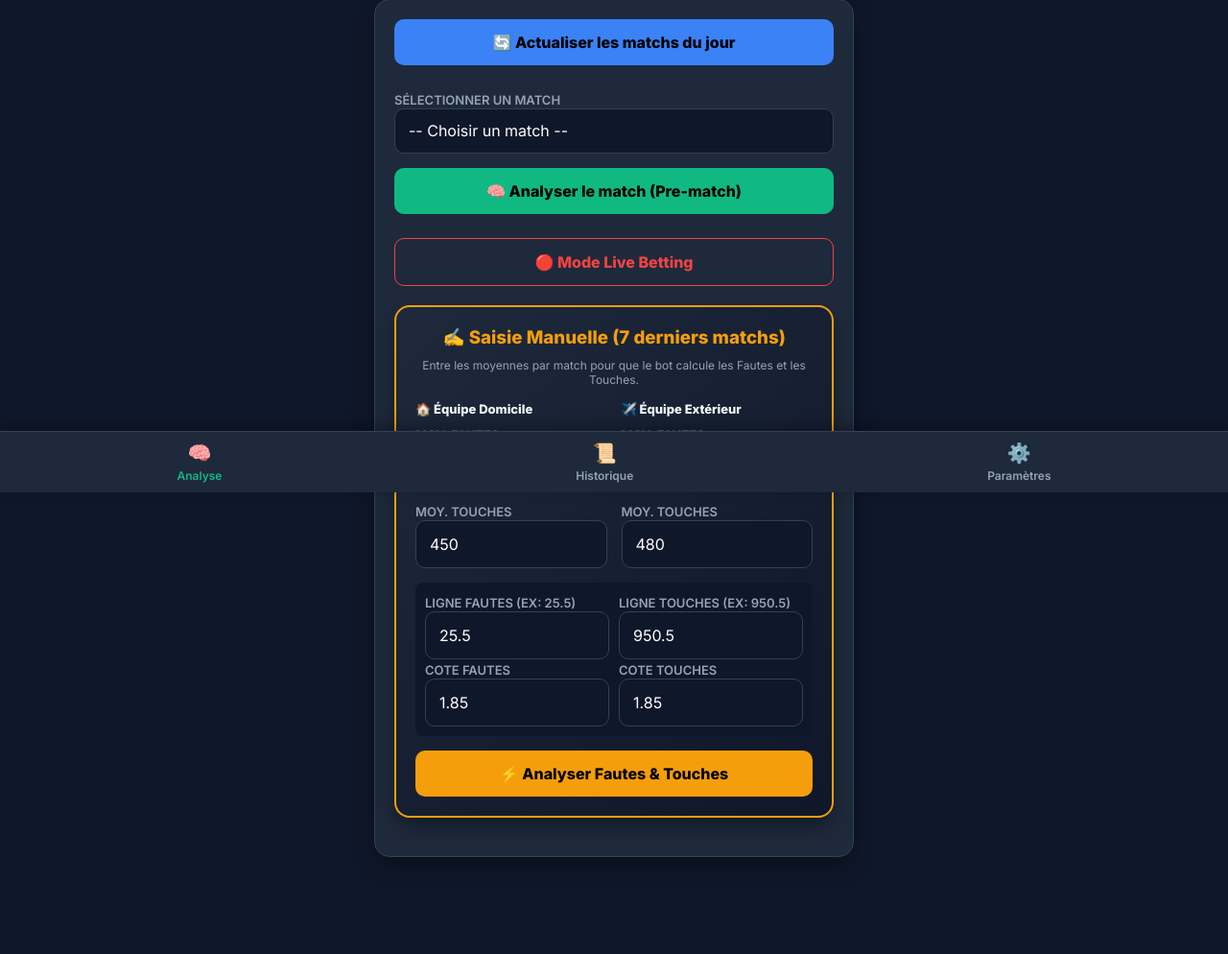
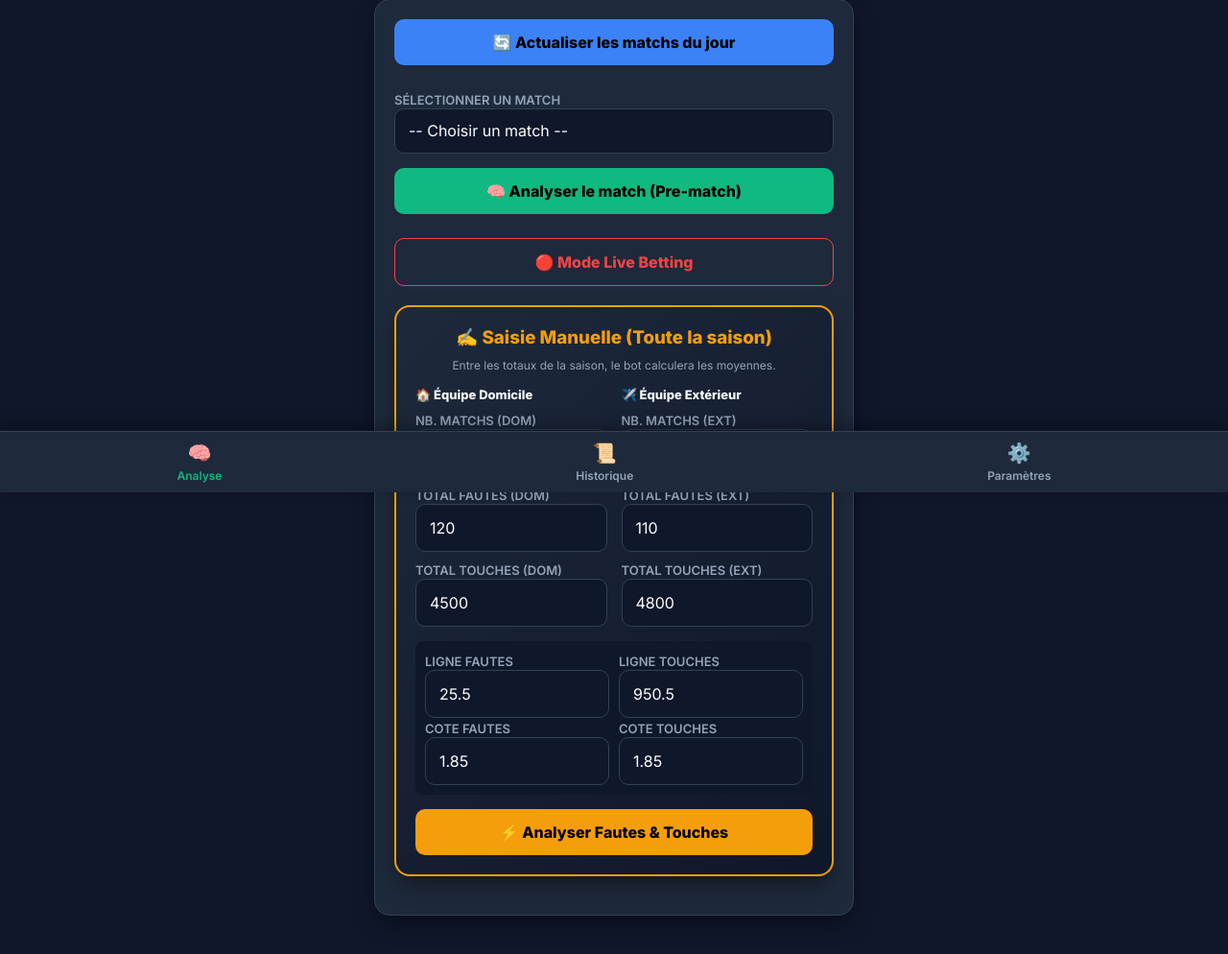
Before and after one commit to hamzypogba0610-pixel/Orion_bot237, a FastAPI app: page / in a window 1280 px wide. Shown: the part 287-1281 px from the top of the page at 96% size. Before the commit the page ends 1183 px from the top, so only its background shows below. Run offline with FastAPI, Linux system fonts and the light colour scheme; data that the repository does not hold is empty.

Commit message:
Update index.html

```diff
--- a/templates/index.html
+++ b/templates/index.html
@@ -127,40 +127,44 @@
                 </div>
             <!-- NOUVEAU : SAISIE MANUELLE FAUTES & TOUCHES -->
 <div class="card" style="border: 2px solid #f59e0b; background: linear-gradient(135deg, #1e293b, #0f172a); margin-top: 20px;">
-    <h3 style="color: #f59e0b; margin-bottom: 10px; text-align: center;">✍️ Saisie Manuelle (7 derniers matchs)</h3>
-    <p style="font-size: 12px; color: var(--text-muted); text-align: center; margin-bottom: 15px;">Entre les moyennes par match pour que le bot calcule les Fautes et les Touches.</p>
+    <h3 style="color: #f59e0b; margin-bottom: 10px; text-align: center;">✍️ Saisie Manuelle (Toute la saison)</h3>
+    <p style="font-size: 12px; color: var(--text-muted); text-align: center; margin-bottom: 15px;">Entre les totaux de la saison, le bot calculera les moyennes.</p>
 
     <div style="display: grid; grid-template-columns: 1fr 1fr; gap: 15px; margin-bottom: 15px;">
+        <!-- DOMICILE -->
         <div>
             <h4 style="font-size: 13px; color: var(--text-main); margin-bottom: 8px;">🏠 Équipe Domicile</h4>
-            <div style="margin-bottom: 10px;"><label>Moy. Fautes</label><input type="number" id="domFautes" value="12.5" step="0.1"></div>
-            <div><label>Moy. Touches</label><input type="number" id="domTouches" value="450" step="1"></div>
+            <div style="margin-bottom: 8px;"><label>Nb. Matchs (Dom)</label><input type="number" id="domMatchs" value="10" step="1"></div>
+            <div style="margin-bottom: 8px;"><label>Total Fautes (Dom)</label><input type="number" id="domTotalFautes" value="120" step="1"></div>
+            <div><label>Total Touches (Dom)</label><input type="number" id="domTotalTouches" value="4500" step="1"></div>
         </div>
+        <!-- EXTERIEUR -->
         <div>
             <h4 style="font-size: 13px; color: var(--text-main); margin-bottom: 8px;">✈️ Équipe Extérieur</h4>
-            <div style="margin-bottom: 10px;"><label>Moy. Fautes</label><input type="number" id="extFautes" value="11.0" step="0.1"></div>
-            <div><label>Moy. Touches</label><input type="number" id="extTouches" value="480" step="1"></div>
+            <div style="margin-bottom: 8px;"><label>Nb. Matchs (Ext)</label><input type="number" id="extMatchs" value="10" step="1"></div>
+            <div style="margin-bottom: 8px;"><label>Total Fautes (Ext)</label><input type="number" id="extTotalFautes" value="110" step="1"></div>
+            <div><label>Total Touches (Ext)</label><input type="number" id="extTotalTouches" value="4800" step="1"></div>
         </div>
     </div>
 
-    <!-- NOUVEAU : LIGNE ET COTE -->
+    <!-- LIGNE ET COTE -->
     <div style="display: grid; grid-template-columns: 1fr 1fr; gap: 10px; background: var(--bg-dark); padding: 10px; border-radius: 8px; margin-bottom: 15px;">
         <div>
-            <label>Ligne Fautes (ex: 25.5)</label>
+            <label>Ligne Fautes</label>
             <input type="number" step="0.5" id="ligneFautes" value="25.5">
             <label style="margin-top: 5px;">Cote Fautes</label>
             <input type="number" step="0.01" id="coteFautes" value="1.85">
         </div>
         <div>
-            <label>Ligne Touches (ex: 950.5)</label>
+            <label>Ligne Touches</label>
             <input type="number" step="0.5" id="ligneTouches" value="950.5">
             <label style="margin-top: 5px;">Cote Touches</label>
             <input type="number" step="0.01" id="coteTouches" value="1.85">
         </div>
     </div>
 
-    <button onclick="analyserManuel()" style="background-color: #f59e0b; color: #000;">⚡ Analyser Fautes & Touches</button>
-</div>
+      <button onclick="analyserManuel()" style="background-color: #f59e0b; color: #000;">⚡ Analyser Fautes & Touches</button>
+   </div>
 
             <!-- ZONE DES RÉSULTATS -->
             <div id="resultats" style="display: none;">
@@ -369,13 +373,22 @@
     const matchId = document.getElementById('matchId').value;
     if(!matchId) { alert("Veuillez d'abord sélectionner un match dans la liste déroulante."); return; }
 
-    // On lit les moyennes
-    const domFautes = document.getElementById('domFautes').value || 0;
-    const domTouches = document.getElementById('domTouches').value || 0;
-    const extFautes = document.getElementById('extFautes').value || 0;
-    const extTouches = document.getElementById('extTouches').value || 0;
+    // 1. On récupère les totaux et le nombre de matchs
+    const domMatchs = parseFloat(document.getElementById('domMatchs').value) || 1;
+    const domTotalFautes = parseFloat(document.getElementById('domTotalFautes').value) || 0;
+    const domTotalTouches = parseFloat(document.getElementById('domTotalTouches').value) || 0;
 
-    // On lit la ligne et la cote saisies
+    const extMatchs = parseFloat(document.getElementById('extMatchs').value) || 1;
+    const extTotalFautes = parseFloat(document.getElementById('extTotalFautes').value) || 0;
+    const extTotalTouches = parseFloat(document.getElementById('extTotalTouches').value) || 0;
+
+    // 2. ON CALCULE LES MOYENNES ICI (Total / Nombre de matchs)
+    const domFautes = domTotalFautes / domMatchs;
+    const domTouches = domTotalTouches / domMatchs;
+    const extFautes = extTotalFautes / extMatchs;
+    const extTouches = extTotalTouches / extMatchs;
+
+    // 3. On lit la ligne et la cote
     const ligneFautes = document.getElementById('ligneFautes').value || 25.5;
     const coteFautes = document.getElementById('coteFautes').value || 1.85;
     const ligneTouches = document.getElementById('ligneTouches').value || 950.5;
@@ -389,12 +402,11 @@
         if (!dataFautes.erreur) {
             let affichageFautes = dataFautes.proba_calibree ? dataFautes.proba_calibree : dataFautes.ensemble_final;
             document.getElementById('fautesProbaFinale').innerText = affichageFautes + '%';
+            document.getElementById('ligneFautesDisplay').innerText = `Probabilité +${ligneFautes} Fautes (Ensemble)`;
+
             if (dataFautes.fourchette_basse !== undefined) {
-    document.getElementById('fautesFourchetteDisplay').innerText = `Fourchette: ${dataFautes.fourchette_basse}% à ${dataFautes.fourchette_haute}%`;
-    }
-
-            // NOUVEAU : On met à jour le texte avec la ligne saisie
-            document.getElementById('ligneFautesDisplay').innerText = `Probabilité +${ligneFautes} Fautes (Ensemble)`;
+                document.getElementById('fautesFourchetteDisplay').innerText = `Fourchette: ${dataFautes.fourchette_basse}% à ${dataFautes.fourchette_haute}%`;
+            }
 
             const fiabFautes = document.getElementById('fautesFiabilite');
             fiabFautes.innerText = dataFautes.fiabilite;
@@ -415,12 +427,11 @@
         if (!dataTouches.erreur) {
             let affichageTouches = dataTouches.proba_calibree ? dataTouches.proba_calibree : dataTouches.ensemble_final;
             document.getElementById('touchesProbaFinale').innerText = affichageTouches + '%';
+            document.getElementById('ligneTouchesDisplay').innerText = `Probabilité +${ligneTouches} Touches (Ensemble)`;
+
             if (dataTouches.fourchette_basse !== undefined) {
-    document.getElementById('touchesFourchetteDisplay').innerText = `Fourchette: ${dataTouches.fourchette_basse}% à ${dataTouches.fourchette_haute}%`;
+                document.getElementById('touchesFourchetteDisplay').innerText = `Fourchette: ${dataTouches.fourchette_basse}% à ${dataTouches.fourchette_haute}%`;
             }
-
-            // NOUVEAU : On met à jour le texte avec la ligne saisie
-            document.getElementById('ligneTouchesDisplay').innerText = `Probabilité +${ligneTouches} Touches (Ensemble)`;
 
             const fiabTouches = document.getElementById('touchesFiabilite');
             fiabTouches.innerText = dataTouches.fiabilite;
```
